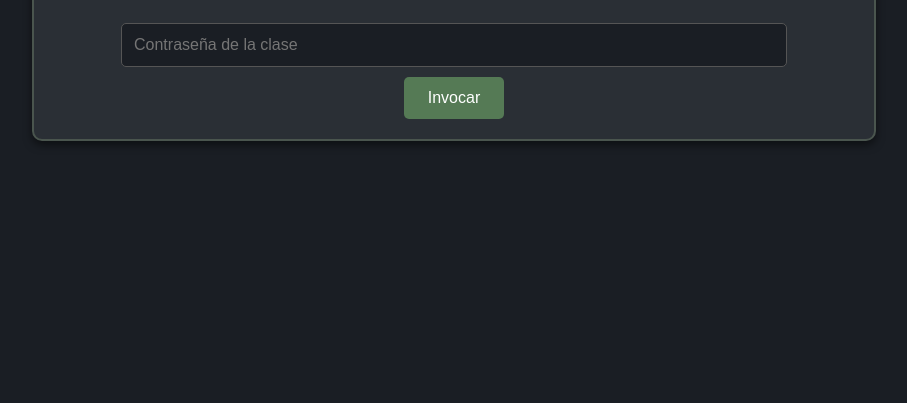
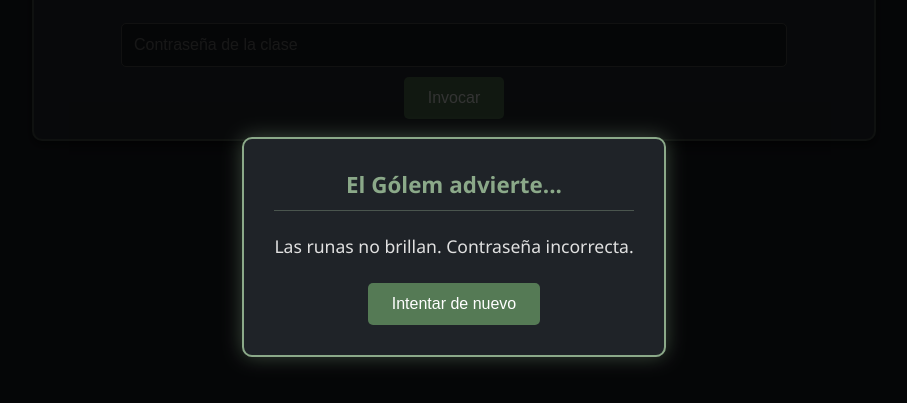
Before and after one commit to Alexander-Uy/golem-math-boss, a plain HTML site: page index.html in a window 1280 px wide. Both pictures are taken after a click on the button "Invocar". Shown: the part 153-556 px from the top of the page, without its empty margins (186-1093 px from the left). Drawn offline with Linux system fonts and the light colour scheme.

Commit message:
Update index.html

```diff
--- a/index.html
+++ b/index.html
@@ -12,6 +12,36 @@
     input[type="text"] { width: 80%; padding: 12px; margin: 10px 0; border-radius: 5px; border: 1px solid #555; background: #1a1e24; color: white; font-size: 16px; }
     button { background-color: #557a55; color: white; border: none; padding: 12px 24px; font-size: 16px; border-radius: 5px; cursor: pointer; transition: 0.3s; }
     button:hover { background-color: #6a966a; }
+
+    /* --- VENTANA EMERGENTE PERSONALIZADA (MODAL) --- */
+    #custom-alert {
+      display: none;
+      position: fixed;
+      z-index: 10000;
+      left: 0;
+      top: 0;
+      width: 100vw;
+      height: 100vh;
+      background-color: rgba(0,0,0,0.8);
+      justify-content: center;
+      align-items: center;
+      opacity: 0;
+      transition: opacity 0.3s ease;
+    }
+
+    .modal-content {
+      background-color: #1f2328;
+      padding: 30px;
+      border: 2px solid #8ba989;
+      border-radius: 10px;
+      box-shadow: 0 0 20px rgba(139, 169, 137, 0.4);
+      max-width: 400px;
+      text-align: center;
+      animation: popIn 0.3s ease-out;
+    }
+
+    .modal-content h3 { margin-top: 0; color: #8ba989; font-size: 1.4em; border-bottom: 1px solid #4a554e; padding-bottom: 10px; }
+    .modal-content p { font-size: 1.1em; margin-bottom: 25px; }
 
     #intro-section {
       display: none;
@@ -67,6 +97,7 @@
     .dot:nth-child(2) { animation-delay: 0.2s; }
     .dot:nth-child(3) { animation-delay: 0.4s; }
 
+    @keyframes popIn { from { transform: scale(0.8); opacity: 0; } to { transform: scale(1); opacity: 1; } }
     @keyframes fadeIn { from { opacity: 0; transform: translateY(10px); } to { opacity: 1; transform: translateY(0); } }
     @keyframes blink { 0% { opacity: 0.2; } 20% { opacity: 1; } 100% { opacity: 0.2; } }
 
@@ -79,6 +110,14 @@
   </style>
 </head>
 <body>
+
+  <div id="custom-alert">
+    <div class="modal-content">
+      <h3>El Gólem advierte...</h3>
+      <p>Las runas no brillan. Contraseña incorrecta.</p>
+      <button onclick="closeAlert()">Intentar de nuevo</button>
+    </div>
+  </div>
 
   <div class="container" id="login-section">
     <h1>Portal del Valle de los Naturales</h1>
@@ -118,6 +157,19 @@
     const introText = 'Soy el Gólem de los Ecos... Has despertado a la piedra antigua de su letargo.';
     const challengeText = 'Para cruzar mis dominios, debes probar tu dominio sobre los números. Dime, joven errante: ¿Cómo se lee el número grabado en mi pecho? Escríbelo con palabras: 4.072.508';
 
+    // NUEVAS FUNCIONES PARA LA VENTANA EMERGENTE
+    function showAlert() {
+      const modal = document.getElementById('custom-alert');
+      modal.style.display = 'flex';
+      setTimeout(() => { modal.style.opacity = '1'; }, 10);
+    }
+
+    function closeAlert() {
+      const modal = document.getElementById('custom-alert');
+      modal.style.opacity = '0';
+      setTimeout(() => { modal.style.display = 'none'; }, 300);
+    }
+
     function checkPass() {
       if(document.getElementById('pass').value.toUpperCase() === 'MATEMATICA2026') {
         document.getElementById('login-section').style.display = 'none';
@@ -156,7 +208,8 @@
         });
 
       } else {
-        alert('Las runas no brillan. Contraseña incorrecta.');
+        // AQUÍ LLAMAMOS A NUESTRA NUEVA VENTANA EN LUGAR DEL ALERT POR DEFECTO
+        showAlert();
       }
     }
 
```
